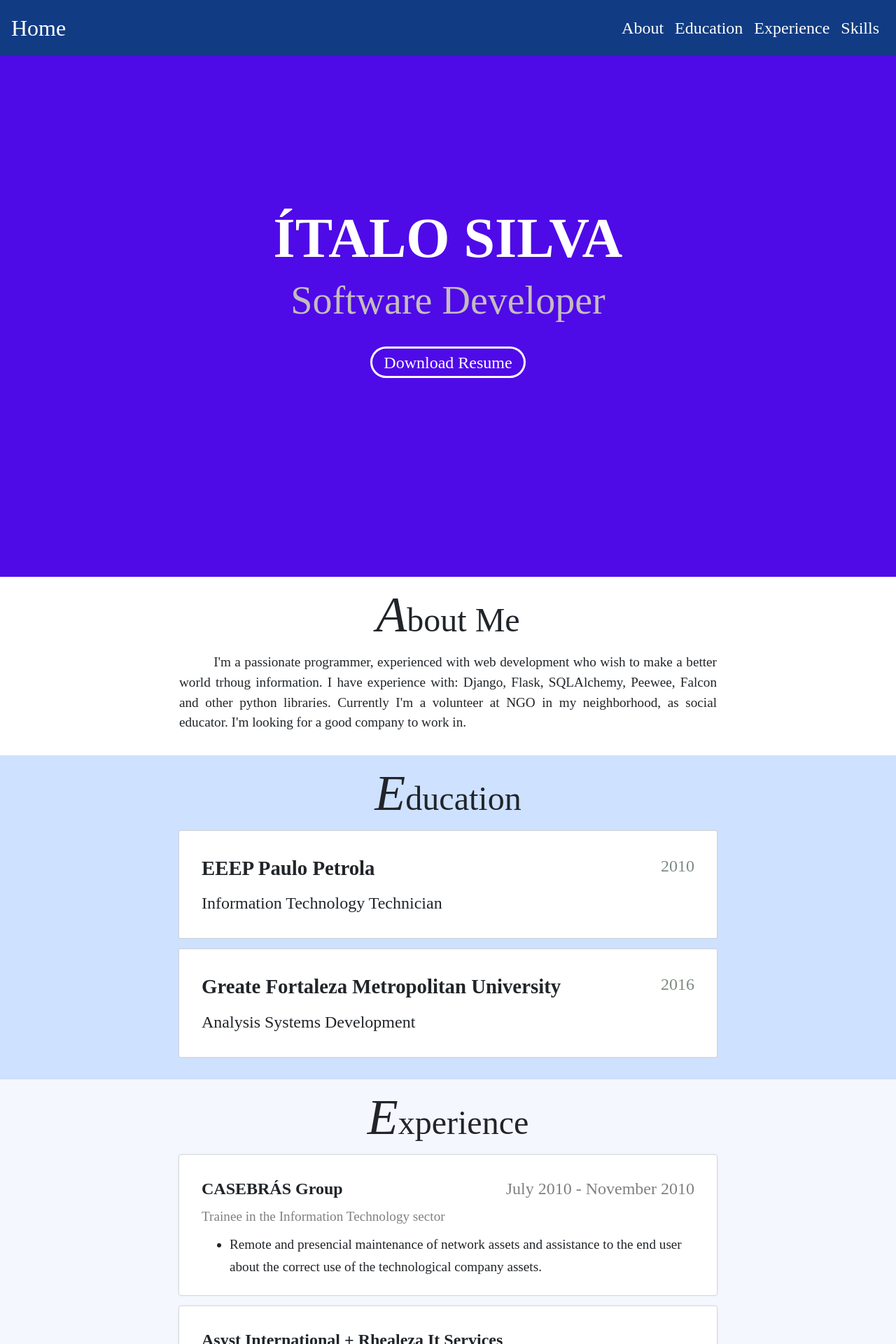
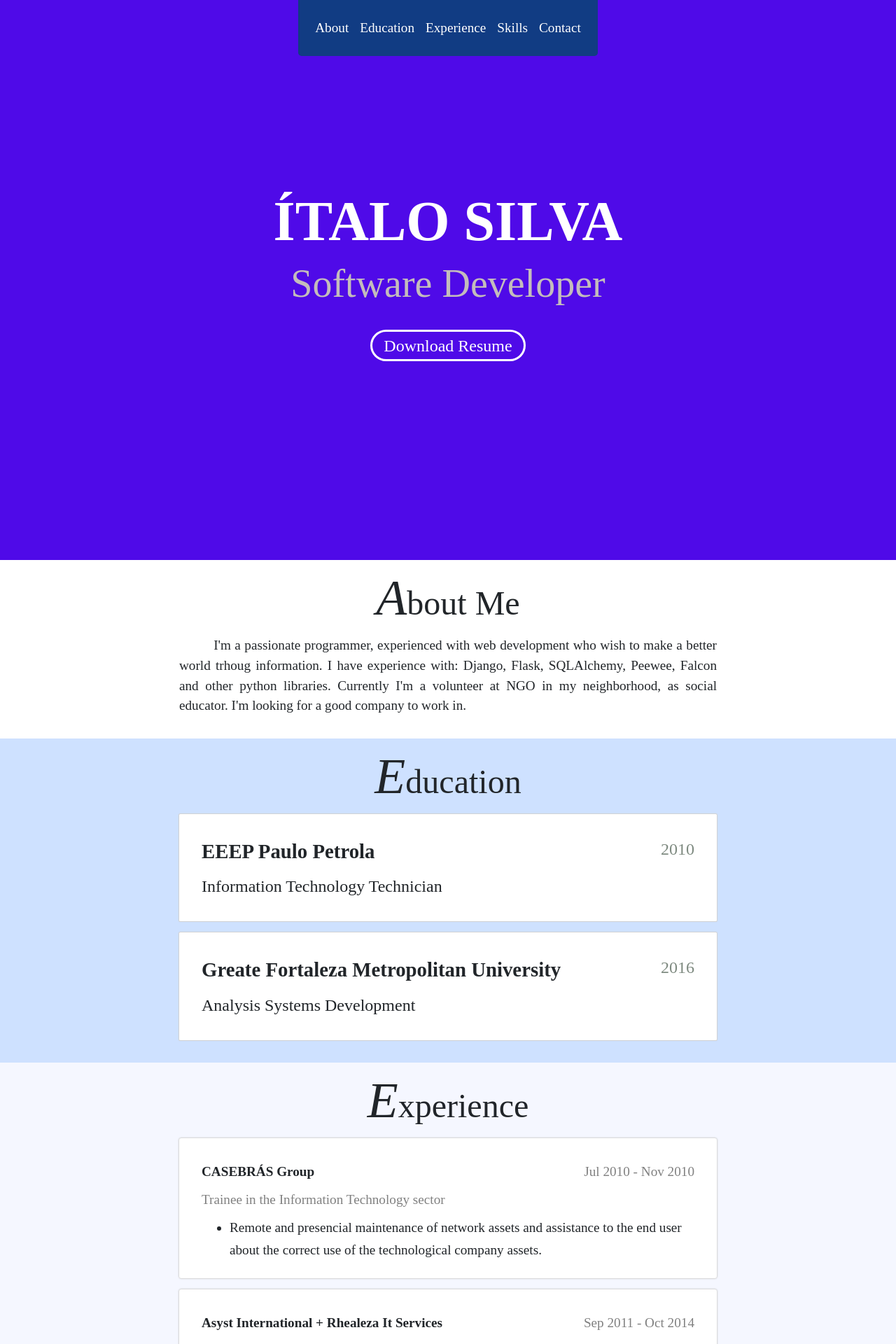
Before and after one commit to isds/myresume, a React (Create React App) app in the folder myresume/: page / in a window 1280 px wide. Shown: the top 1920 px of the page at 70% size. Built offline with nearby package versions, Linux system fonts and the light colour scheme.

Commit message:
Adding responsible bahaviour.

```diff
--- a/myresume/src/components/About/About.css
+++ b/myresume/src/components/About/About.css
@@ -27,3 +27,9 @@
   font-size: 1.2rem;
   text-align: justify;
 }
+
+@media(max-width: 768px) {
+  .about-container-text p {
+    width: 90%;
+  }
+}
--- a/myresume/src/components/App/App.js
+++ b/myresume/src/components/App/App.js
@@ -38,7 +38,7 @@ class App extends Component {
     return (
       <div>
         <Menu drawerClickHandler={this.drawerToggleClickHandler} />
-        <SideDrawer show={this.state.sideDrawerOpen}/>;
+        <SideDrawer show={this.state.sideDrawerOpen}/>
         {backdrop}
         <Header />
         <About />
--- a/myresume/src/components/Contact/Contact.css
+++ b/myresume/src/components/Contact/Contact.css
@@ -73,3 +73,9 @@
   border-radius: 0.3rem;
   background-color: #ffffff;
 }
+
+@media(max-width: 768px){
+  .contact-form{
+    width: 90%;
+  }
+}
--- a/myresume/src/components/Education/Education.css
+++ b/myresume/src/components/Education/Education.css
@@ -53,3 +53,9 @@
   grid-area: education-card-course;
   font-size: 1.5rem;
 }
+
+@media(max-width:768px){
+  .education-card {
+    width: 90%;
+  }
+}
--- a/myresume/src/components/Experience/Experience.css
+++ b/myresume/src/components/Experience/Experience.css
@@ -33,7 +33,7 @@
 
 .experience-card-title {
   font-weight: bold;
-  font-size: 1.5rem;
+  font-size: 1.2rem;
   line-height: 2rem;
 }
 
@@ -52,3 +52,14 @@
   font-size: 1.2rem;
   line-height: 2rem;
 }
+
+@media (max-width: 768px){
+  .experience-card {
+    width: 90%;
+  }
+  .experience-card-title span {
+    width: 100%;
+    font-size: 1rem;
+    margin-bottom: 0.5rem;
+  }
+}
--- a/myresume/src/components/Experience/Experience.js
+++ b/myresume/src/components/Experience/Experience.js
@@ -5,14 +5,14 @@ const experienceData = [
   {
     title: 'CASEBRÁS Group',
     occupation: 'Trainee in the Information Technology sector',
-    date: 'July 2010 - November 2010',
+    date: 'Jul 2010 - Nov 2010',
     description: [
       'Remote and presencial maintenance of network assets and assistance to the end user about the correct use of the technological company assets.'
     ]
   },
   {
     title: 'Asyst International + Rhealeza It Services', occupation: 'Support Technician',
-    date: 'September 2011 - October 2014',
+    date: 'Sep 2011 - Oct 2014',
     description: [
       'Remote and presencial maintenance of network assets and assistance to the end user about the correct use of the technological company assets.',
       'Scripts development for automating technical solutions.'
@@ -21,7 +21,7 @@ const experienceData = [
   {
     title: 'B&Q Energia Ltda',
     occupation: 'IT Administrative Analyst',
-    date: 'November 2014 - November 2015',
+    date: 'Nov 2014 - Nov 2015',
     description: [
       'Development and maintenance of databases for the high-voltage customer sector of Enel(formerly Coelce).',
       'Automation of reports with VBA and Python.',
@@ -32,7 +32,7 @@ const experienceData = [
   {
     title: 'Simbiose Ventures Ltda',
     occupation: 'Software Developer',
-    date: 'November 2015 - April 2016',
+    date: 'Nov 2015 - Apr 2016',
     description: [
       "Analysis and development of systems using Python, JavaScript, PostgreSQL, MongoDB and AWS."
     ]
--- a/myresume/src/components/Footer/Footer.css
+++ b/myresume/src/components/Footer/Footer.css
@@ -1,5 +1,6 @@
 .footer-container {
   display: flex;
+  flex-wrap: wrap;
   justify-content: space-between;
 
   padding: 1rem;
@@ -14,3 +15,13 @@
   text-decoration: none;
   color: #606060;
 }
+
+@media(max-width: 768px){
+  .footer-container {
+    justify-content: center;
+  }
+  .footer-left, .footer-right-icon{
+    width: 100%;
+  }
+
+}
--- a/myresume/src/components/Menu/Menu.css
+++ b/myresume/src/components/Menu/Menu.css
@@ -1,13 +1,8 @@
 .menu {
-  display: grid;
-  align-items: center;
-
-  text-align: center;
+  display: flex;
   position: fixed;
+  justify-content: center;
   top: 0;
-  left: 0;
-
-  background-color: #113c83;
 
   padding: 0 1rem;
   height: 10%;
@@ -20,17 +15,14 @@
   display: flex;
   justify-content: center;
   align-items: center;
-}
 
-.menu-logo {
-  margin-left: 1rem;
-  align-self: flex-start;
-}
+  padding: 1rem;
+  height: 100%;
+  width: auto;
 
-.menu-logo a{
-  color: #ffffff;
-  text-decoration: none;
-  font-size: 2rem;
+  border-bottom-left-radius: 0.3rem;
+  border-bottom-right-radius: 0.3rem;
+  background-color: #113c83;
 }
 
 .menu-navigation-items ul{
@@ -39,12 +31,13 @@
   padding: 0;
   display: flex;
 
-  font-size: 1.5rem;
+  font-size: 1.2rem;
 }
 
 .menu-navigation-items li{
   padding: 0 0.5rem;
 }
+
 .menu-navigation-items a{
   color: #ffffff;
   text-decoration: none;
@@ -55,13 +48,18 @@
   color: rgb(172, 159, 214);
 }
 
-.spacer {
-  flex: 1;
-}
-
 @media(max-width: 768px) {
   .menu-navigation-items {
     display: none;
+  }
+  .menu {
+    top:2%;
+    justify-content: flex-end;
+  }
+  .menu-navigation{
+    border-radius: 0.3rem;
+    height: 2.5rem;
+    width: 3rem;
   }
 }
 
--- a/myresume/src/components/Menu/Menu.js
+++ b/myresume/src/components/Menu/Menu.js
@@ -1,4 +1,4 @@
-import React, { Component } from 'react';
+import React from 'react';
 
 import DrawerToggleButton from '../SideDrawer/DrawerToggleButton';
 import './Menu.css';
@@ -9,9 +9,6 @@ const Menu = (props) => (
       <div className="menu-toogle-button">
         <DrawerToggleButton click={props.drawerClickHandler} />
       </div>
-      <div className="menu-logo"><a href="/">Home</a></div>
-
-      <div className="spacer"></div>
 
       <div className="menu-navigation-items">
         <ul>
@@ -19,6 +16,7 @@ const Menu = (props) => (
           <li><a href="#education">Education</a></li>
           <li><a href="#experience">Experience</a></li>
           <li><a href="#skills">Skills</a></li>
+          <li><a href="#contact">Contact</a></li>
         </ul>
       </div>
     </nav>
--- a/myresume/src/components/SideDrawer/DrawerToggleButton.css
+++ b/myresume/src/components/SideDrawer/DrawerToggleButton.css
@@ -2,8 +2,8 @@
   display: flex;
   flex-direction: column;
   justify-content: space-around;
-  height: 2rem;
-  width: 2.2rem;
+  height: 1.5rem;
+  width: 1.5rem;
   background-color: transparent;
   border: none;
   cursor: pointer;
@@ -16,7 +16,7 @@
 }
 
 .toggle-button-line {
-  width: 2.2rem;
-  height: 2px;
+  width: 1.5rem;
+  height: 1.5px;
   background-color: white;
 }
--- a/myresume/src/components/SideDrawer/SideDrawer.css
+++ b/myresume/src/components/SideDrawer/SideDrawer.css
@@ -9,7 +9,7 @@
   max-width: 400px;
   z-index: 200;
 
-  transform: translateX(-100%);
+  transform: translateX(-102%); /* if is 100% the border shadow will appear. */
   transition: transform 0.3s ease-out;
 }
 
--- a/myresume/src/components/Skills/Skills.css
+++ b/myresume/src/components/Skills/Skills.css
@@ -32,3 +32,9 @@
   font-size: 1.2rem;
   background-color: #C7BBE8;
 }
+
+@media(max-width: 768px){
+  .skills-card{
+    width: 90%;
+  }
+}
```
